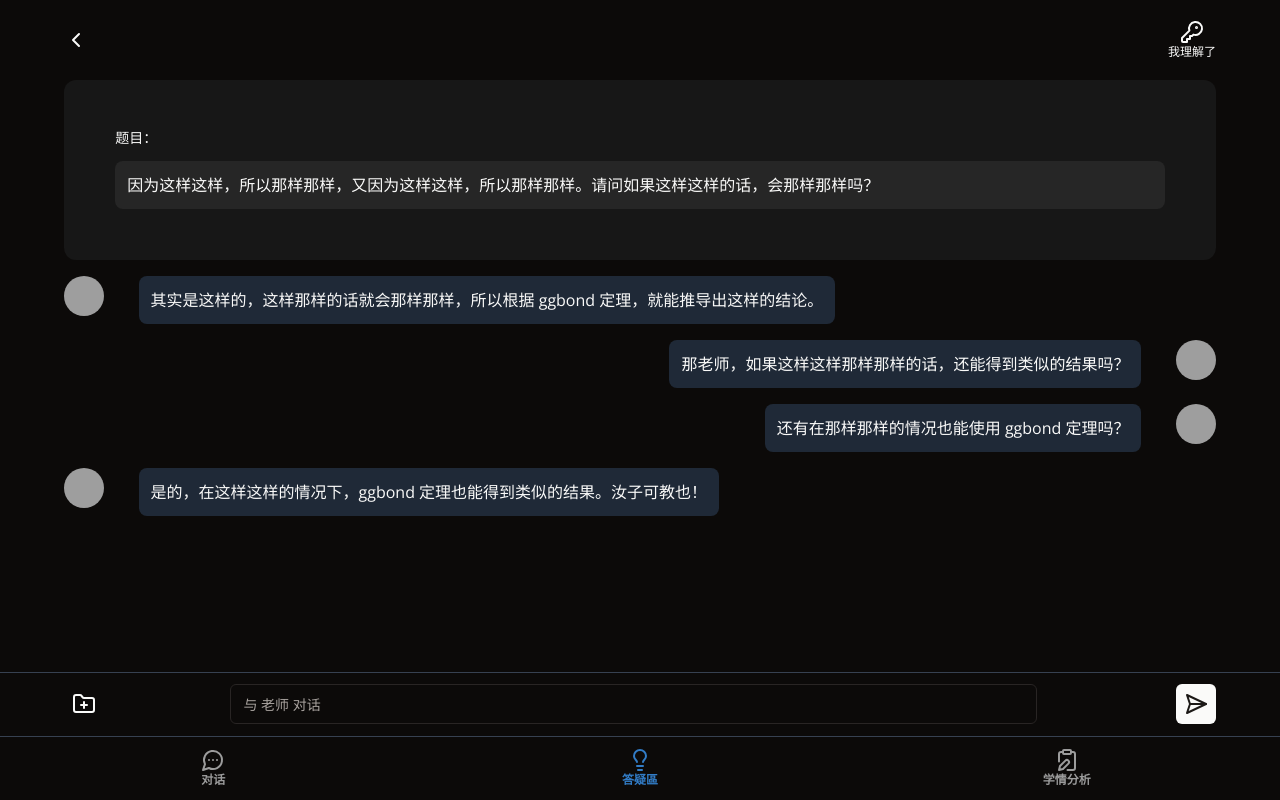
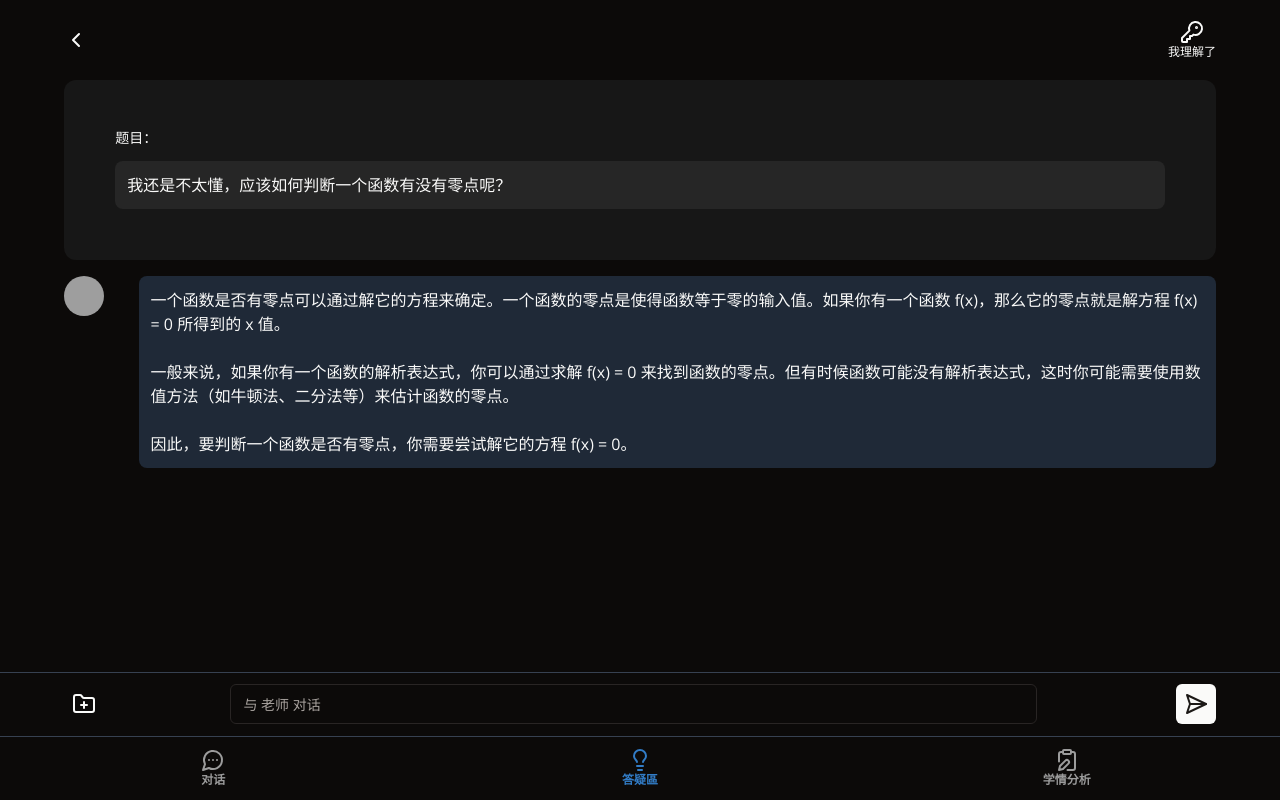
Before and after one commit to BlackishGreen33/ZhiJing-FE, a Next.js app: page /student/solve/chat in a window 1280 px wide. Built offline with nearby package versions, Linux system fonts and the light colour scheme; grey boxes are pictures that could not be loaded.

Commit message:
✨ feat：新增理解问题功能

```diff
--- a/app/(student)/student/solve/chat/page.tsx
+++ b/app/(student)/student/solve/chat/page.tsx
@@ -20,32 +20,34 @@ const Page: NextPage = () => {
 
   const title = searchParams.get('title') || '';
 
-  const question =
-    '因为这样这样，所以那样那样，又因为这样这样，所以那样那样。请问如果这样这样的话，会那样那样吗？';
+  const question = '我还是不太懂，应该如何判断一个函数有没有零点呢？';
 
   const messages = [
     {
       id: 1,
-      content:
-        '其实是这样的，这样那样的话就会那样那样，所以根据 ggbond 定理，就能推导出这样的结论。',
+      content: `一个函数是否有零点可以通过解它的方程来确定。一个函数的零点是使得函数等于零的输入值。如果你有一个函数 f(x)，那么它的零点就是解方程 f(x) = 0 所得到的 x 值。
+
+      一般来说，如果你有一个函数的解析表达式，你可以通过求解 f(x) = 0 来找到函数的零点。但有时候函数可能没有解析表达式，这时你可能需要使用数值方法（如牛顿法、二分法等）来估计函数的零点。
+
+      因此，要判断一个函数是否有零点，你需要尝试解它的方程 f(x) = 0。`,
       role: '老师',
     },
-    {
-      id: 2,
-      content: '那老师，如果这样这样那样那样的话，还能得到类似的结果吗？',
-      role: '你',
-    },
-    {
-      id: 3,
-      content: '还有在那样那样的情况也能使用 ggbond 定理吗？',
-      role: '你',
-    },
-    {
-      id: 4,
-      content:
-        '是的，在这样这样的情况下，ggbond 定理也能得到类似的结果。汝子可教也！',
-      role: '老师',
-    },
+    // {
+    //   id: 2,
+    //   content: '那老师，如果这样这样那样那样的话，还能得到类似的结果吗？',
+    //   role: '你',
+    // },
+    // {
+    //   id: 3,
+    //   content: '还有在那样那样的情况也能使用 ggbond 定理吗？',
+    //   role: '你',
+    // },
+    // {
+    //   id: 4,
+    //   content:
+    //     '是的，在这样这样的情况下，ggbond 定理也能得到类似的结果。汝子可教也！',
+    //   role: '老师',
+    // },
   ];
 
   return (
@@ -64,7 +66,11 @@ const Page: NextPage = () => {
         <div className="flex w-full flex-col gap-[2vh] px-[5%]">
           {messages.map((item) =>
             item.role === '老师' ? (
-              <ZJMessage key={item.id} content={item.content} role={item.role}/>
+              <ZJMessage
+                key={item.id}
+                content={item.content}
+                role={item.role}
+              />
             ) : (
               <UserMessage key={item.id} content={item.content} />
             )
--- a/app/(student)/student/solve/page.tsx
+++ b/app/(student)/student/solve/page.tsx
@@ -1,14 +1,20 @@
+'use client';
+
 import { NextPage } from 'next';
 import Link from 'next/link';
+import { useContext } from 'react';
 
 import Header from '@/components/elements/main-header';
 import Navbar from '@/components/elements/navbar';
+import { UnderstandContext } from '@/components/providers/understand-provider';
 
 import { cn } from '@/lib/utils';
 
 const Page: NextPage = () => {
+  const { isUnderstand } = useContext(UnderstandContext)!;
+
   const questions = [
-    { id: 1, type: '数学', title: '微分方程', isSolve: false },
+    { id: 1, type: '数学', title: '零点判断', isSolve: isUnderstand },
     { id: 2, type: '数学', title: '常态分布', isSolve: false },
     { id: 3, type: '物理', title: '什么是电磁场？', isSolve: true },
   ];
--- a/app/layout.tsx
+++ b/app/layout.tsx
@@ -6,6 +6,7 @@ import './globals.scss';
 import { ImageProvider } from '@/components/providers/image-provider';
 import { ButtonProvider } from '@/components/providers/message-provider';
 import { ThemeProvider } from '@/components/providers/theme-provider';
+import { UnderstandProvider } from '@/components/providers/understand-provider';
 
 const font = Open_Sans({ subsets: ['latin'] });
 
@@ -29,7 +30,9 @@ export default function RootLayout({
           storageKey="zhijing-theme"
         >
           <ButtonProvider>
-            <ImageProvider>{children}</ImageProvider>
+            <ImageProvider>
+              <UnderstandProvider>{children}</UnderstandProvider>
+            </ImageProvider>
           </ButtonProvider>
         </ThemeProvider>
       </body>
--- a/components/elements/subpage-header.tsx
+++ b/components/elements/subpage-header.tsx
@@ -1,5 +1,7 @@
 import { ChevronLeft, KeyRound, UserRound } from 'lucide-react';
 import Link from 'next/link';
+import { useRouter } from 'next/navigation';
+import { useContext } from 'react';
 
 import { Button } from '@/components/ui/button';
 import {
@@ -14,6 +16,8 @@ import {
 import { Input } from '@/components/ui/input';
 import { Label } from '@/components/ui/label';
 
+import { UnderstandContext } from '../providers/understand-provider';
+
 type SubpageHeaderProps = {
   backUrl: string;
   title: string;
@@ -25,6 +29,9 @@ const SubpageHeader: React.FC<SubpageHeaderProps> = ({
   title,
   purpose,
 }) => {
+  const router = useRouter();
+  const { setIsUnderstand } = useContext(UnderstandContext)!;
+
   return (
     <header className="fixed flex h-[10vh] w-full items-center justify-center">
       <Link href={backUrl} className="absolute left-[5%] top-[3.5vh]">
@@ -82,7 +89,13 @@ const SubpageHeader: React.FC<SubpageHeaderProps> = ({
           </Dialog>
         )}
         {purpose === 'solve' && (
-          <div className="flex flex-col items-center justify-center">
+          <div
+            className="flex flex-col items-center justify-center"
+            onClick={() => {
+              setIsUnderstand(true);
+              router.push('/student/solve');
+            }}
+          >
             <KeyRound />
             <p className="text-xs ">我理解了</p>
           </div>
--- /dev/null
+++ b/components/providers/understand-provider.tsx
@@ -0,0 +1,26 @@
+'use client';
+
+import React, { createContext, useState } from 'react';
+
+interface UnderstandContextType {
+  isUnderstand: boolean;
+  setIsUnderstand: React.Dispatch<React.SetStateAction<boolean>>;
+}
+
+type UnderstandContextProps = {
+  children?: React.ReactNode;
+};
+
+const UnderstandContext = createContext<UnderstandContextType | null>(null);
+
+const UnderstandProvider: React.FC<UnderstandContextProps> = ({ children }) => {
+  const [isUnderstand, setIsUnderstand] = useState(false);
+
+  return (
+    <UnderstandContext.Provider value={{ isUnderstand, setIsUnderstand }}>
+      {children}
+    </UnderstandContext.Provider>
+  );
+};
+
+export { UnderstandContext, UnderstandProvider };
```
